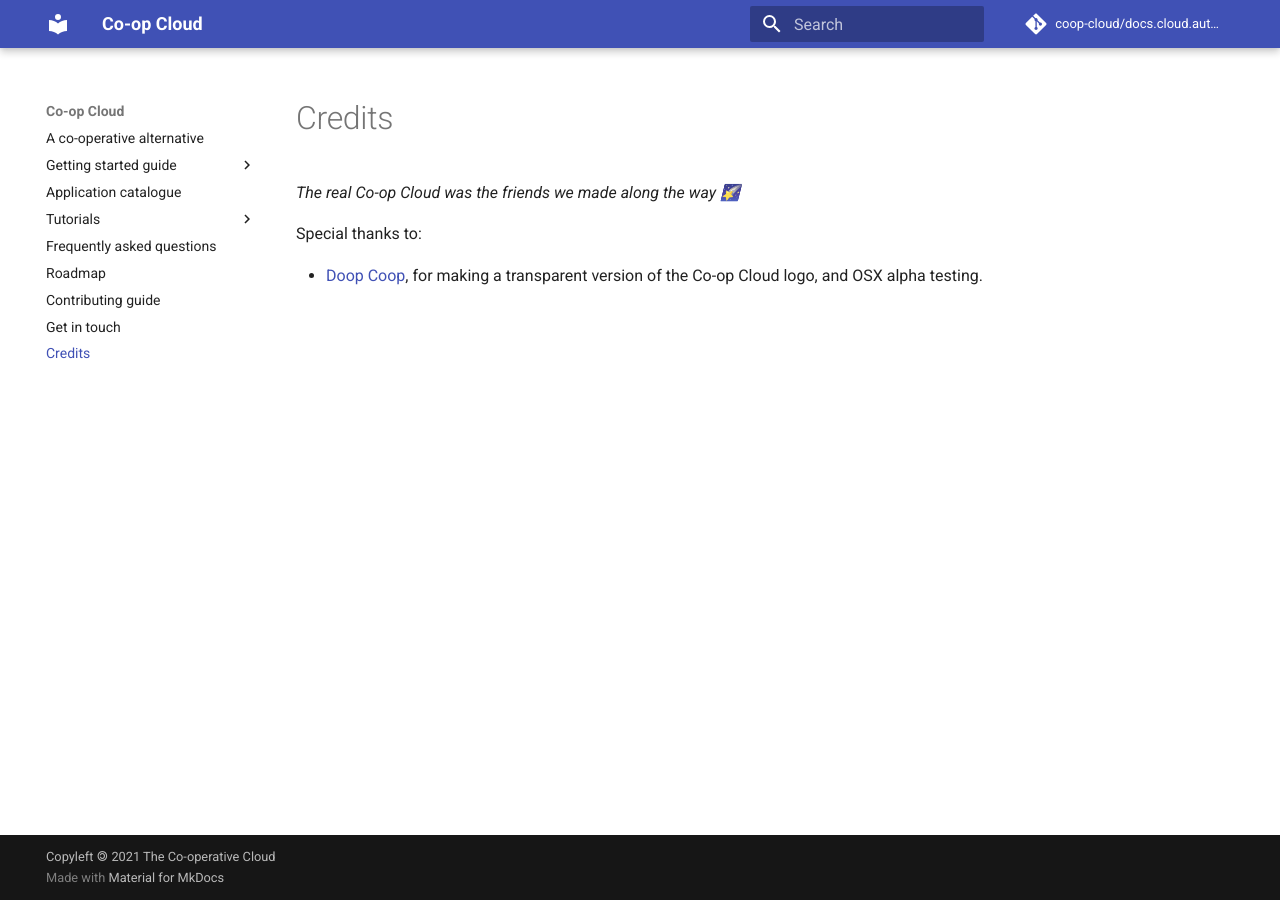
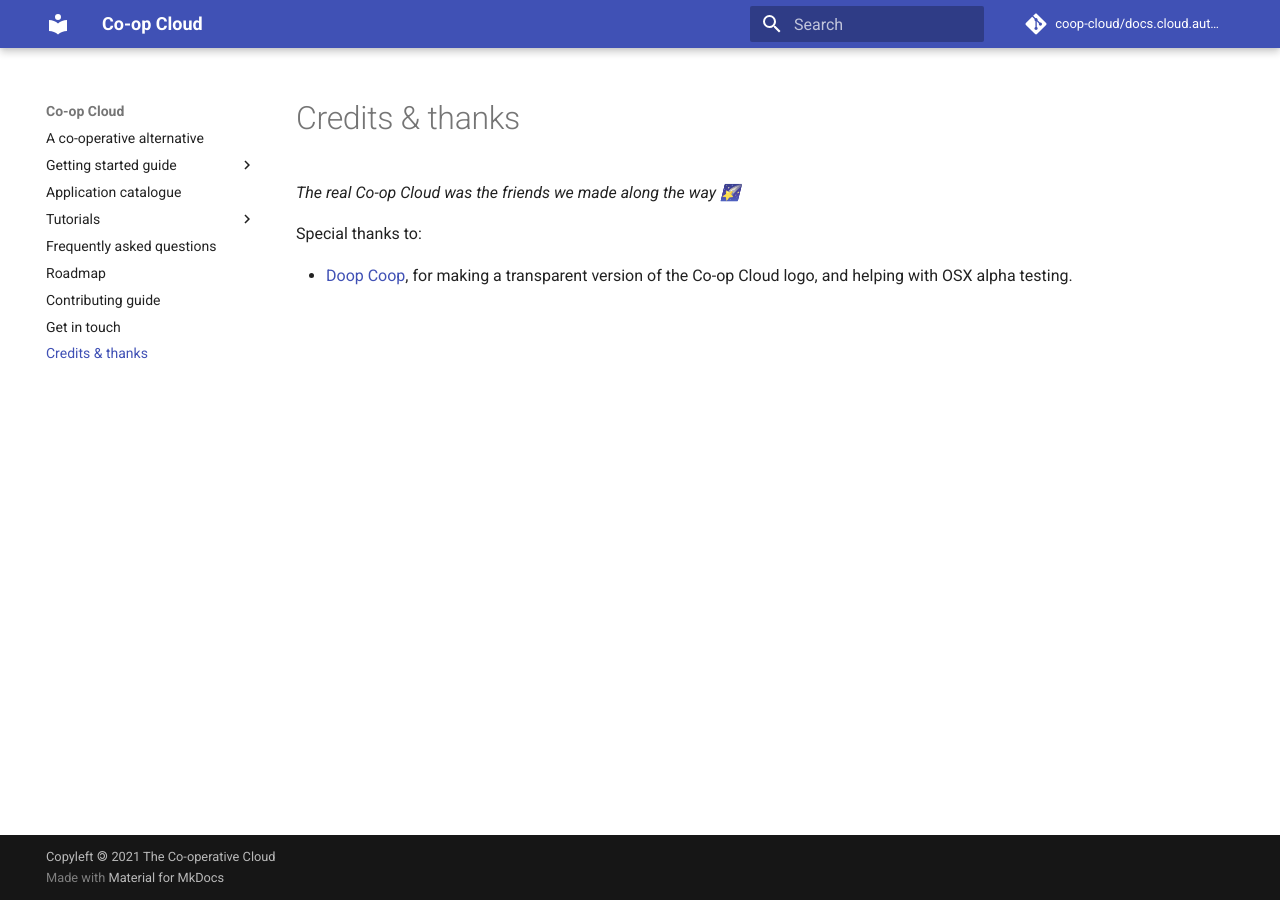
Before and after one commit to mayel/docs.coopcloud.tech, an MkDocs documentation site: the page built from docs/credits.md, in a window 1280 px wide. Built offline with MkDocs 1.6.1 and Material for MkDocs 9.7.7, drawn with Linux system fonts in a browser that asks for light colours.

Commit message:
Tweak credits page

```diff
--- a/docs/credits.md
+++ b/docs/credits.md
@@ -1,5 +1,5 @@
 ---
-title: Credits
+title: Credits & thanks
 ---
 
 _The real Co-op Cloud was the friends we made along the way 🌠_
@@ -7,4 +7,4 @@
 Special thanks to:
 
  - [Doop Coop](mailto:cluck@doop.coop), for making a transparent version of the
-		 Co-op Cloud logo, and OSX alpha testing.
+		 Co-op Cloud logo, and helping with OSX alpha testing.
--- a/mkdocs.yml
+++ b/mkdocs.yml
@@ -48,7 +48,7 @@
   - Roadmap: roadmap.md
   - Contributing guide: contribute.md
   - Get in touch: contact.md
-  - Credits: credits.md
+  - Credits & thanks: credits.md
 
 plugins:
   - search
```
